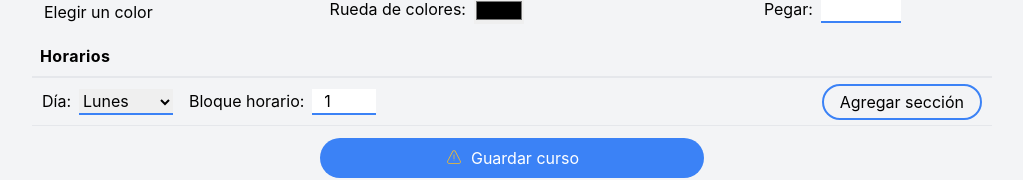
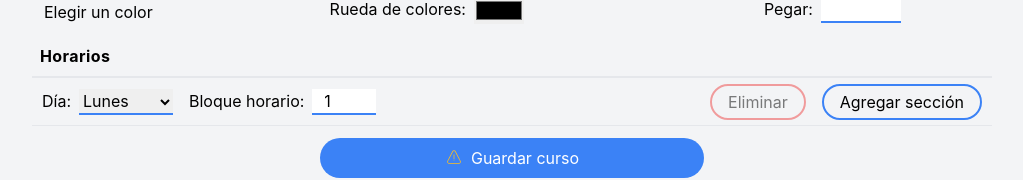
Before and after one commit to mguzm4n/schedule-maker-app, a React (Vite) app: page / in a window 1280 px wide. Both pictures are taken after a click on the button "Añadir cursos". Shown: the part 196-376 px from the top of the page, without its empty margins (128-1151 px from the left). Built offline with nearby package versions, Linux system fonts and the light colour scheme.

Commit message:
fix styles and disabled states styles

```diff
--- a/src/components/AddCoursesForm.tsx
+++ b/src/components/AddCoursesForm.tsx
@@ -37,6 +37,12 @@ const AddCoursesForm = () => {
 
   const submitCourse = (evt: FormEvent<HTMLFormElement>) => {
     evt.preventDefault();
+
+    if (state.errors.size > 0) {
+      window.alert("Aún quedan errores por corregir!");
+      return;
+    }
+
     const newCourse = {
       id: uuidv4(),
       code: state.code,
--- a/src/components/AddSectionForm.tsx
+++ b/src/components/AddSectionForm.tsx
@@ -1,6 +1,6 @@
 import { Dispatch, FC, useState, FormEvent, useEffect } from "react";
 import { CourseFormAction, Section } from "../hooks/courseFormReducer";
-import { days } from '../data';
+import { blockTimes, days } from '../data';
 
 interface AddSectionFormProps {
   section: Section,
@@ -31,7 +31,7 @@ const AddSectionForm: FC<AddSectionFormProps> = ({ section, index, dispatch, tot
     setSectionState(newSectionState);
   };
 
-  const displayGetNewSection = index === totalSections - 1;
+  const displayGetNewSection = (index === totalSections - 1) && (index < blockTimes.length);
   const displayDeleteNewSection = totalSections > 1;
 
   return (
@@ -53,17 +53,23 @@ const AddSectionForm: FC<AddSectionFormProps> = ({ section, index, dispatch, tot
           name="blockId" defaultValue={sectionState.blockId} />
       </div>
 
-      {displayGetNewSection &&
-        <button className="border-2 border-blue-500 rounded-full px-4 py-1 hover:bg-blue-500 hover:text-white"
+      <div className="flex gap-4">
+        <button className="
+          border-2 border-red-500 rounded-full px-4 py-1
+          hover:bg-red-500 hover:text-white
+          disabled:opacity-50 disabled:hover:text-black disabled:hover:bg-transparent"
+          disabled={!displayDeleteNewSection}
+          onClick={() => deleteNewSection(section.id)} type="button">
+          Eliminar
+        </button>
+        <button className="border-2 border-blue-500 rounded-full px-4 py-1
+          hover:bg-blue-500 hover:text-white
+          disabled:opacity-50 disabled:hover:text-black disabled:hover:bg-transparent"
+          disabled={!displayGetNewSection}
           onClick={getNewSection} type="button">
           Agregar sección
         </button>
-      }
-      {displayDeleteNewSection &&
-        <button className="border-2 border-red-500 rounded-full px-4 py-1 hover:bg-red-500 hover:text-white"
-          onClick={() => deleteNewSection(section.id)} type="button">
-          Eliminar
-        </button>}
+      </div>
     </div>
   )
 };
--- a/src/data.ts
+++ b/src/data.ts
@@ -69,6 +69,6 @@ export const blockTimes: BlockTime[] = [
 ];
 
 export const colors: string[] = [
-  '#F786AA', '#11B5E4', '#399E5A', '##8B635C', '#A2A3BB',
+  '#F786AA', '#11B5E4', '#399E5A', '#8B635C', '#A2A3BB',
   '##7D8CC4', '#FC7753', '#DBD56E', '#CA2E55', '#61E8E1',
  ];
```
